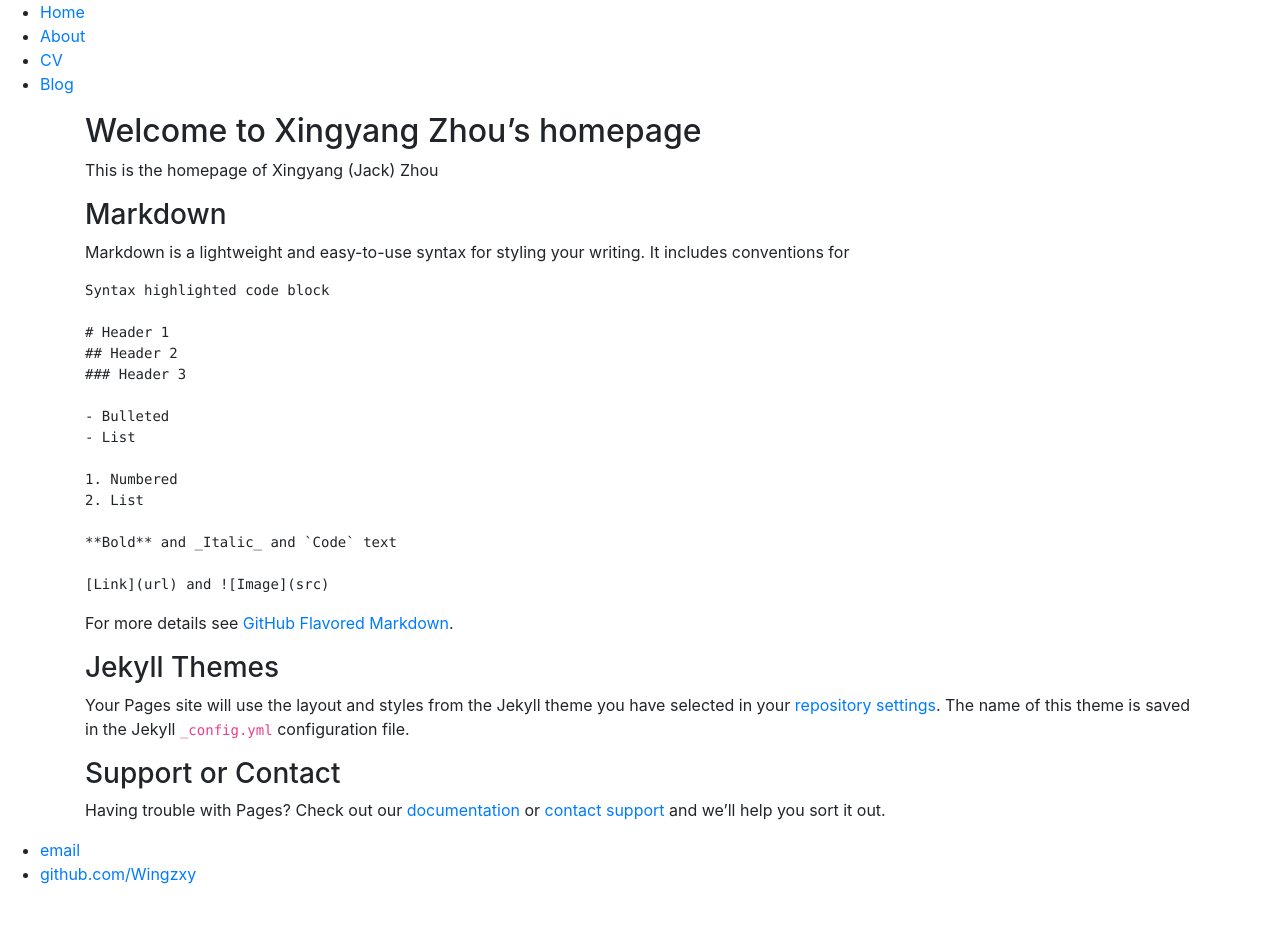
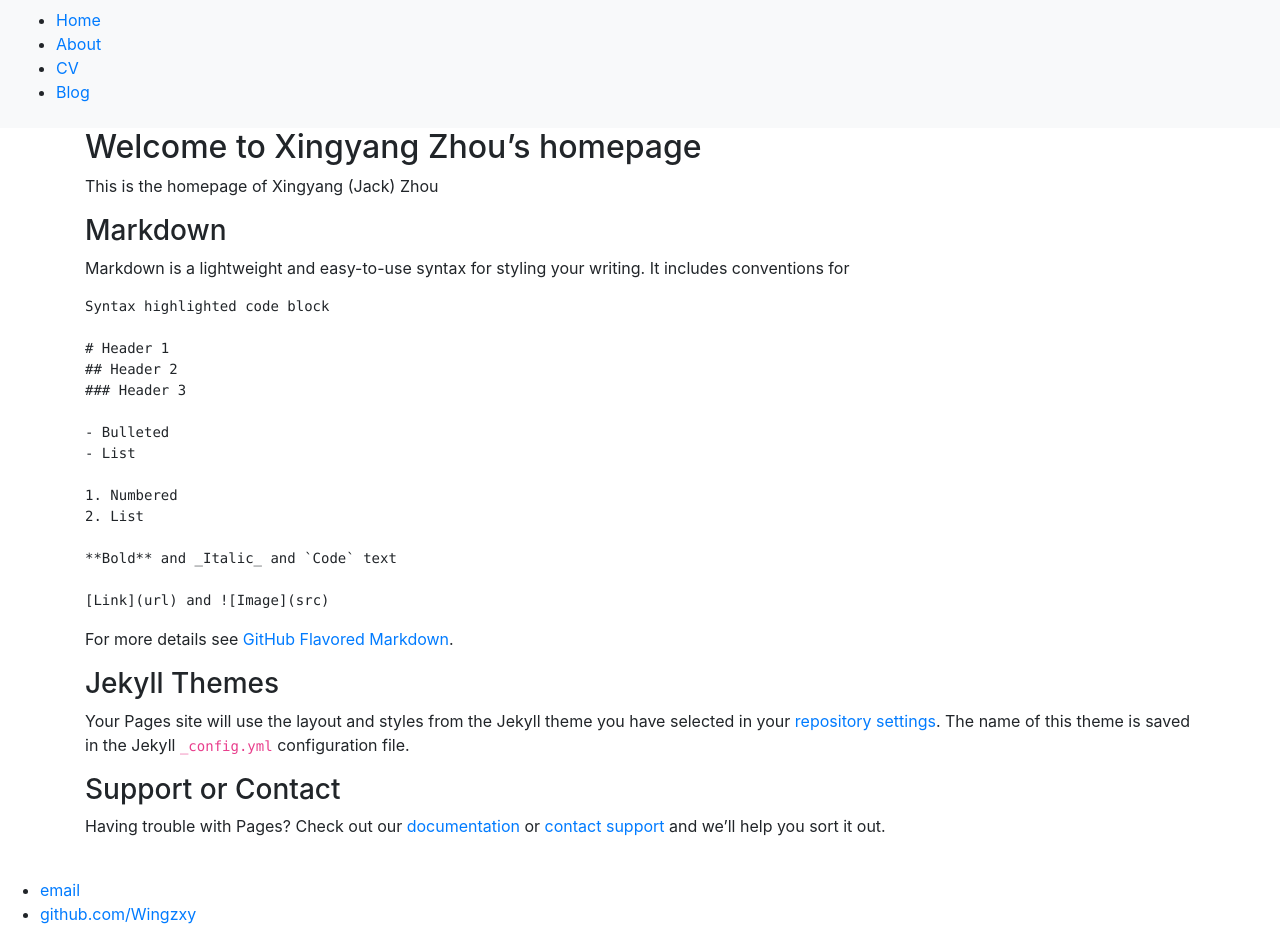
Before and after one commit to Wingzxy/Wingzxy.github.io, a Jekyll site: the page built from index.md, in a window 1280 px wide. Built offline with Jekyll 4.4.1, drawn with Linux system fonts in a browser that asks for light colours; our own code applies the rules of GitHub Pages for plain Markdown files; before the commit the page ends 902 px from its top, so only the background shows below that.

Commit message:
Update default.html

```diff
--- a/_layouts/default.html
+++ b/_layouts/default.html
@@ -7,7 +7,7 @@
 			<link rel="stylesheet" href="https://stackpath.bootstrapcdn.com/bootstrap/4.3.1/css/bootstrap.min.css" integrity="sha384-ggOyR0iXCbMQv3Xipma34MD+dH/1fQ784/j6cY/iJTQUOhcWr7x9JvoRxT2MZw1T" crossorigin="anonymous">
 		</head>
 		<body>
-			<nav>
+			<nav class="navbar navbar-expand-lg navbar-light bg-light">
 	    		<ul>
 	        		<li><a href="/">Home</a></li>
 		        	<li><a href="/about">About</a></li>
@@ -15,12 +15,13 @@
 	        		<li><a href="/blog">Blog</a></li>
 	    		</ul>
 			</nav>
+
 			<div class="container">
 
 			{{ content }}
 
 			</div><!-- /.container -->
-			<footer>
+			<footer class="page-footer font-small gray pt-4">
 	    		<ul>
 	        		<li><a href="xz15531@bristol.ac.uk">email</a></li>
 	        		<li><a href="https://github.com/Wingzxy">github.com/Wingzxy</a></li>
```
